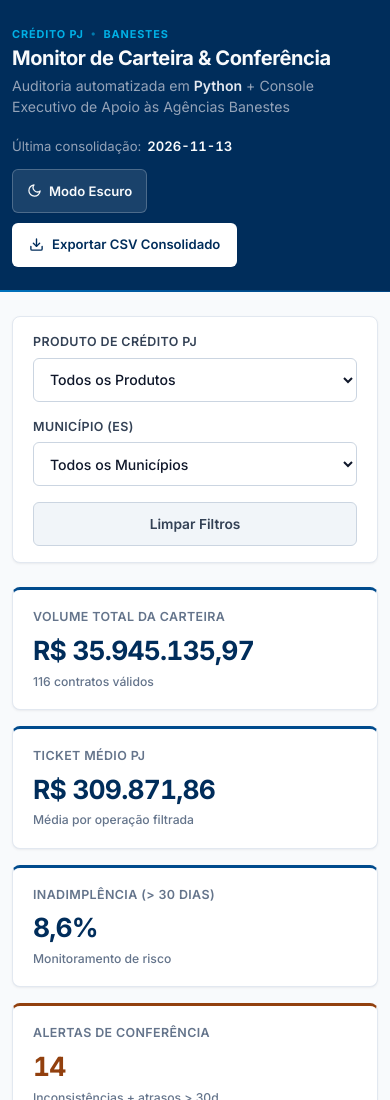
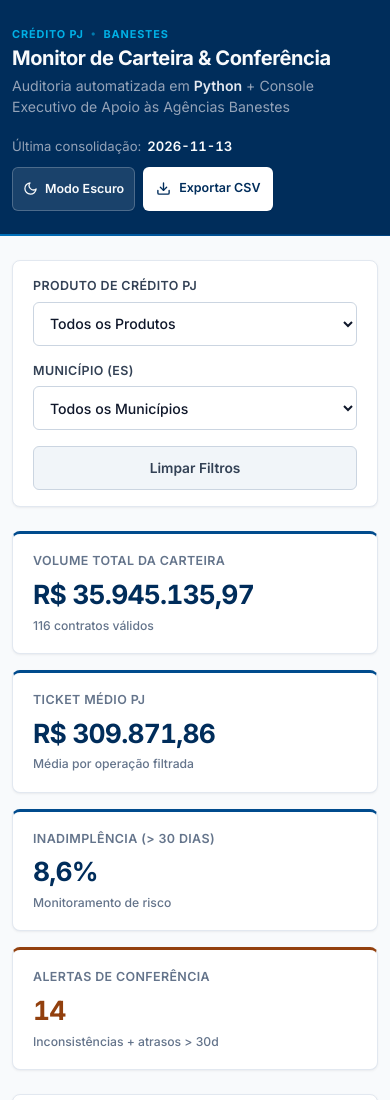
Before and after one commit to celsojuniorladislau/monitor-credito-pj-es, a plain HTML site: page index.html in a window 390 px wide. Shown: the top 1100 px of the page. Drawn offline with Linux system fonts and the light colour scheme; no server answers.

Commit message:
fix(ui): garantir botoes de acao lado a lado no mobile em ambos os temas

```diff
--- a/index.html
+++ b/index.html
@@ -9,7 +9,7 @@
   <link rel="preconnect" href="https://fonts.googleapis.com" />
   <link rel="preconnect" href="https://fonts.gstatic.com" crossorigin />
   <link href="https://fonts.googleapis.com/css2?family=Inter:wght@400;500;600;700&display=swap" rel="stylesheet" />
-  <link rel="stylesheet" href="style.css?v=5" />
+  <link rel="stylesheet" href="style.css?v=6" />
   <script>
     (function() {
       try {
@@ -59,13 +59,13 @@
             </svg>
             <span id="label-tema" class="theme-label">Tema</span>
           </button>
-          <a href="data/relatorio_consolidado_pj.csv" download class="btn-download" aria-label="Exportar relatório consolidado em CSV">
+          <a href="data/relatorio_consolidado_pj.csv" download class="btn-download" aria-label="Exportar relatório consolidado em CSV" title="Exportar relatório consolidado em CSV">
             <svg class="icon-download" width="15" height="15" viewBox="0 0 24 24" fill="none" stroke="currentColor" stroke-width="2" stroke-linecap="round" stroke-linejoin="round" aria-hidden="true">
               <path d="M21 15v4a2 2 0 0 1-2 2H5a2 2 0 0 1-2-2v-4"></path>
               <polyline points="7 10 12 15 17 10"></polyline>
               <line x1="12" y1="15" x2="12" y2="3"></line>
             </svg>
-            <span>Exportar CSV Consolidado</span>
+            <span>Exportar CSV</span>
           </a>
         </div>
       </div>
@@ -206,6 +206,6 @@
     </div>
   </footer>
 
-  <script src="app.js?v=5"></script>
+  <script src="app.js?v=6"></script>
 </body>
 </html>
--- a/style.css
+++ b/style.css
@@ -872,6 +872,34 @@ tbody tr:hover {
     font-size: 1.25rem;
   }
 
+  .header-meta {
+    width: 100%;
+    align-items: flex-start;
+    gap: 10px;
+  }
+
+  .header-actions {
+    display: flex;
+    flex-wrap: nowrap;
+    align-items: center;
+    gap: 8px;
+    width: 100%;
+  }
+
+  .btn-theme-toggle {
+    padding: 8px 10px;
+    font-size: 0.78rem;
+    white-space: nowrap;
+    flex-shrink: 0;
+  }
+
+  .btn-download {
+    padding: 8px 12px;
+    font-size: 0.78rem;
+    white-space: nowrap;
+    flex-shrink: 0;
+  }
+
   .kpi-grid {
     grid-template-columns: 1fr;
   }
```
